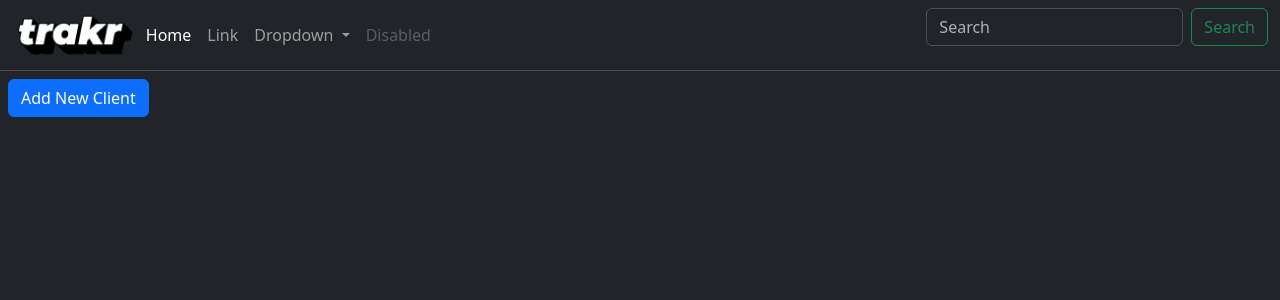
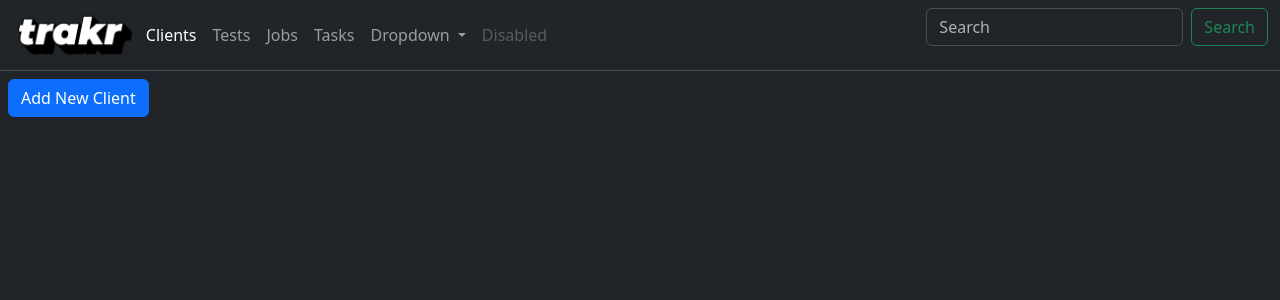
Before and after one commit to blobstar/trakr, a Flask app: page / in a window 1280 px wide. Shown: the top 300 px of the page. Run offline with Flask 3, Linux system fonts and the light colour scheme; data that the repository does not hold is empty; some libraries are stand-ins or nearby versions.

Commit message:
updated navbar to show the different tiers
tiers added cosmetically on navbar
Clients>Tests>Jobs>Tasks

```diff
--- a/templates/navbar.html
+++ b/templates/navbar.html
@@ -7,10 +7,16 @@
     <div class="collapse navbar-collapse" id="navbarSupportedContent">
       <ul class="navbar-nav me-auto mb-2 mb-lg-0">
         <li class="nav-item">
-          <a class="nav-link active" aria-current="page" href="#">Home</a>
+          <a class="nav-link active" aria-current="page" href="#">Clients</a>
         </li>
         <li class="nav-item">
-          <a class="nav-link" href="#">Link</a>
+          <a class="nav-link" href="#">Tests</a>
+        </li>
+        <li class="nav-item">
+          <a class="nav-link" href="#">Jobs</a>
+        </li>
+        <li class="nav-item">
+          <a class="nav-link" href="#">Tasks</a>
         </li>
         <li class="nav-item dropdown">
           <a class="nav-link dropdown-toggle" href="#" role="button" data-bs-toggle="dropdown" aria-expanded="false">
```
Also changed, not shown: templates/testHome.html (added).
